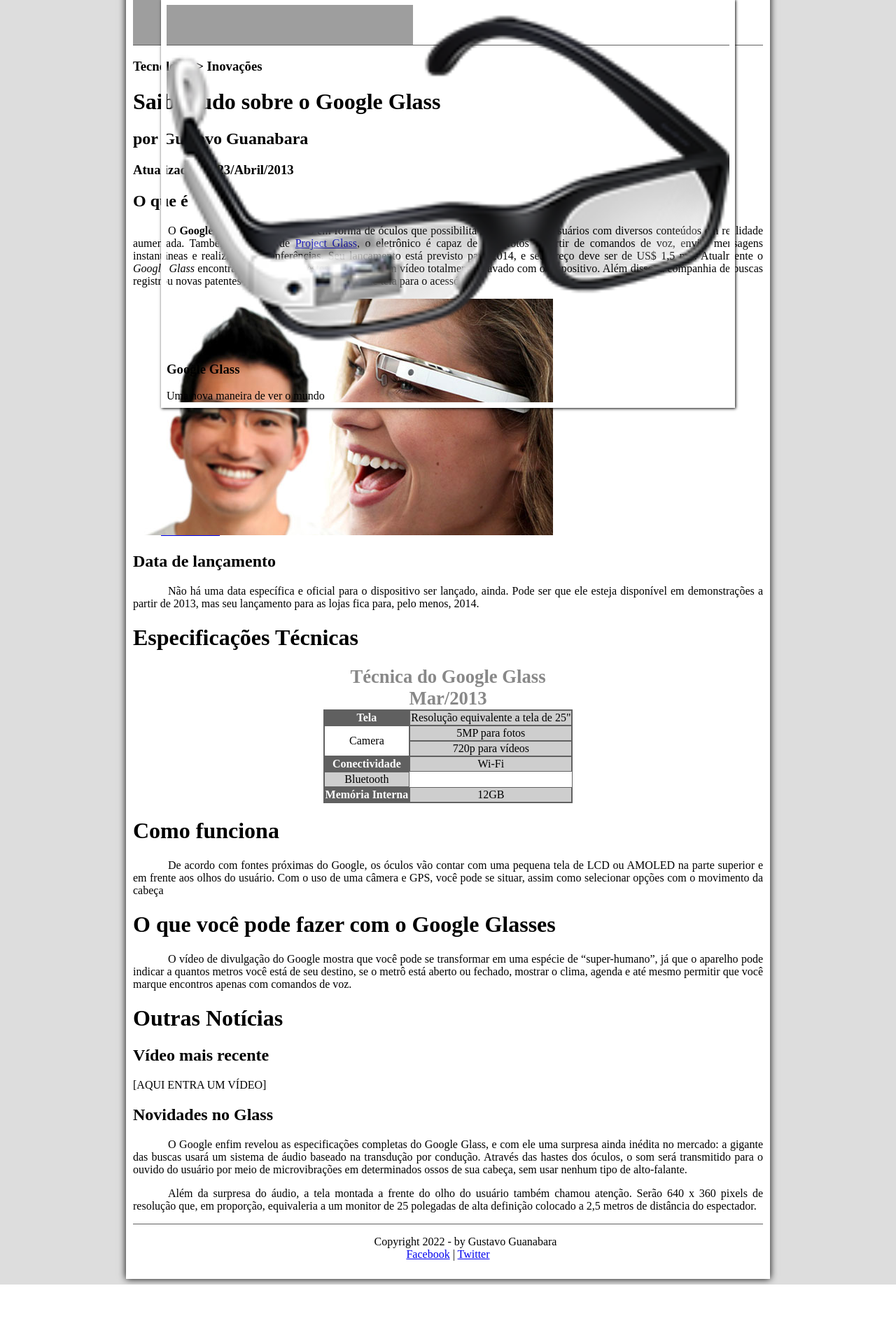
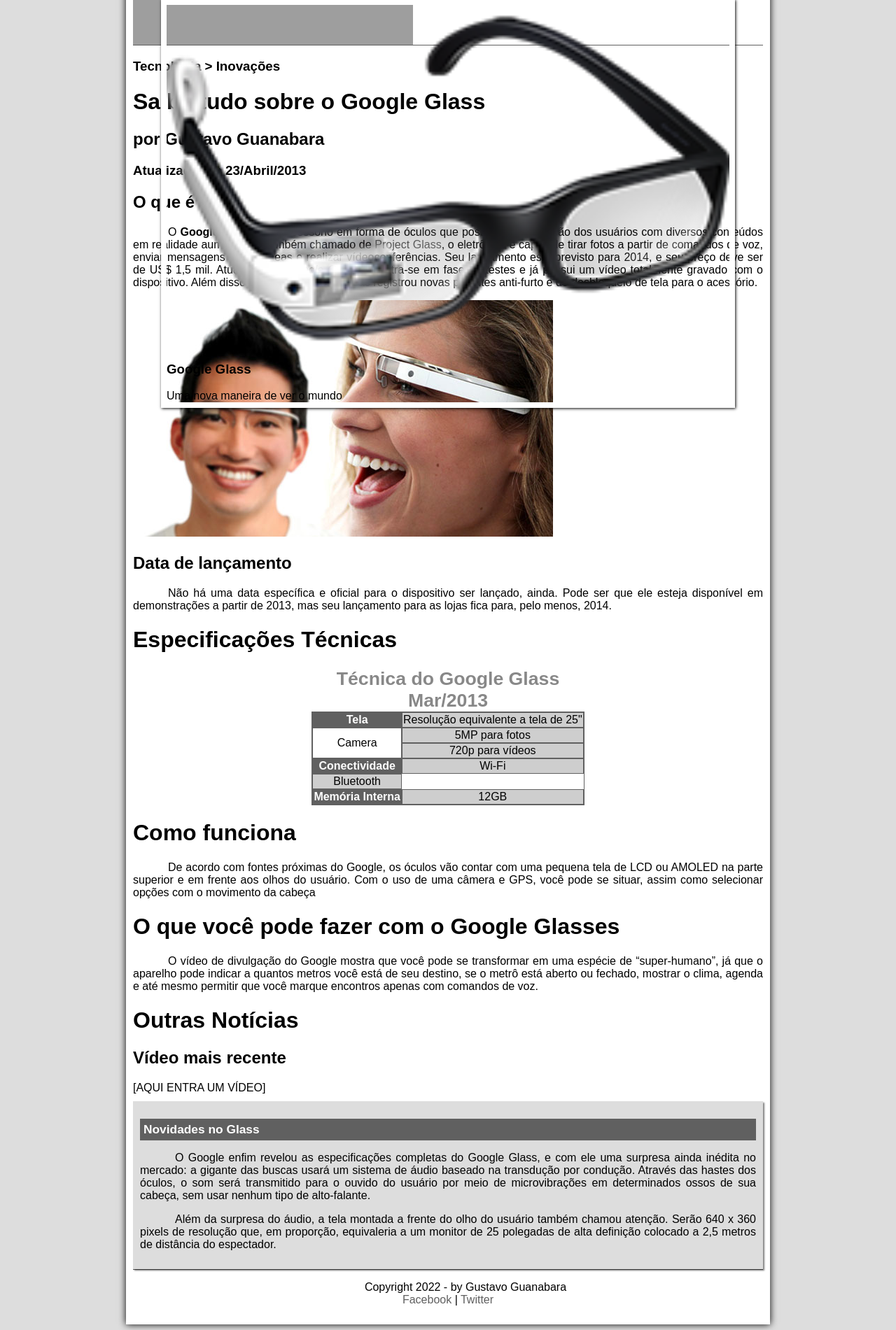
Before and after one commit to httpsgabi/CURSO_EM_VIDEO, a PHP site: page / in a window 1280 px wide. Shown: the part 111-2012 px from the top of the page at 70% size. Before the commit the page ends 1947 px from the top, so only its background shows below. Run offline with PHP 8.4, Linux system fonts and the light colour scheme; some web fonts are replaced; grey boxes are pictures that could not be loaded.

Commit message:
Update estilo.css

```diff
--- a/HTML/curso-html5-pacote01/projeto-glass-html5/_css/estilo.css
+++ b/HTML/curso-html5-pacote01/projeto-glass-html5/_css/estilo.css
@@ -1,75 +1,86 @@
 @charset "UTF-8";
 @import url(htts://fonts.googleleapis.com/css?family=Titillium+Web);
+
 @font-face {
     font-family: 'FonteLogo';
     src: url("../_fonts/bubblegum-sans-regular.otf");
 }
 
 body {
+    font-family: Arial;
     background-color: #dddddd;
-    color: rgba(0,0,0,1);
+    color: rgba(0, 0, 0, 1);
 }
 
-div#interface{
+div#interface {
     width: 900px;
     background-color: #ffffff;
     margin: -20px auto 0px auto;
-    box-shadow: 0px 0px 10px rgba(0,0,0);
+    box-shadow: 0px 0px 10px rgba(0, 0, 0);
     padding: 10px;
 }
 
-p{
+p {
     text-align: justify;
     text-indent: 50px;
 }
 
-header#cabecalho img#icone{
+a {
+    color: #606060;
+    text-decoration: none;
+}
+
+a:hover{
+    text-decoration: underline;
+}
+
+header#cabecalho img#icone {
     position: absolute;
     left: 780px;
     top: 70px;
 }
 
-header#cabecalho{
+header#cabecalho {
     border-bottom: 1px #606060 solid;
     height: 150px;
     background: url("../_imagem/glass-logo-peq.jpg") no-repeat 0px 80px;
 }
 
-header#cabecalho h1{
+header#cabecalho h1 {
     font-family: 'FonteLogo', sans-serif;
     font-size: 30pt;
     color: #606060;
-    text-shadow: 1px 1px 1px rgba(0,0,0,.6);
+    text-shadow: 1px 1px 1px rgba(0, 0, 0, .6);
     padding: 0px;
     margin-bottom: 0px;
 }
 
-header#cabecalho h2{
+header#cabecalho h2 {
     font-family: 'Titillium Web', sans-serif;
     color: #888888;
     font-size: 15pt;
     padding: 0px;
-    margin-top:0px;
+    margin-top: 0px;
 }
 
 /*Formatação de imagem com legendas*/
 
-figure.foto-legenda{
+figure.foto-legenda {
     position: relative;
-    border:8px solid white;
+    border: 8px solid white;
     box-shadow: 1px 1px 4px black;
 }
 
-figure.foto-legenda img{
+figure.foto-legenda img {
     width: 100%;
     height: 100%;
 }
 
-figure.foto-legenda figcapition{
-    opacity:0;
+figure.foto-legenda figcapition {
+    opacity: 0;
     position: absolute;
-    top:0px;
-    background-color: rgba(0,0,0,1);
+    top: 0px;
+    background-color: rgba(0, 0, 0, 1);
     color: white;
     width: 100%;
     height: 100%;
@@ -78,51 +89,52 @@ figure.foto-legenda figcapition{
     transition: opacity 1s;
 }
 
-figure.foto-legenda:hover figcaption{
+figure.foto-legenda:hover figcaption {
     opacity: 1;
 }
 
 /*Formatação de Menu*/
 
-nav#menu{
+nav#menu {
     display: block;
 }
 
-nav#menu ul{
-    list-style:none;
-    text-transform:uppercase;
+nav#menu ul {
+    list-style: none;
+    text-transform: uppercase;
     position: absolute;
     top: -20px;
     left: 300px;
 }
 
-nav#menu li{
+nav#menu li {
     display: inline-block;
     background-color: #dddddd;
     padding: 10px;
     margin: 2px;
-    transition: background-color 1s; /*talvez 0.5s*/
+    transition: background-color 1s;
+    /*talvez 0.5s*/
 }
 
-nav#menu li:hover{
+nav#menu li:hover {
     background-color: #606060;
 }
 
-nav#menu h1{
-    display:none;
+nav#menu h1 {
+    display: none;
 }
 
-nav#menu a{
+nav#menu a {
     color: #0000;
     text-decoration: none;
 }
 
-nav#menu a:hover{
+nav#menu a:hover {
     color: #ffffff;
     text-decoration: underline;
 }
 
-section#corpo{
+section#corpo {
     display: block;
     width: 520px;
     float: left;
@@ -130,39 +142,73 @@ section#corpo{
     padding-right: 15px;
 }
 
-table#tabelaspec{
+article#noticia-principal h2 {
+    font-size: 13pt;
+    color: #606060;
+    background-color: #dddddd;
+    padding: 5px 0px 5px 10px;
+    margin: 10px 0px 10px 0px;
+}
+
+header#cabecalho-artigo h1{
+    font-family: 'FonteLogo', sans-serif;
+    font-size: 20pt;
+    color: #606060;
+    margin-bottom: 0px;
+    margin-top: 0px;
+}
+
+header#cabecalho-artigo h1.direita{
+    text-align: left;
+}
+
+header#cabecalho-artigo h2{
+    font-size: 13pt;
+    color: #cecece;
+    background-color: #ffffff;
+    margin: 0px;
+}
+
+header#cabecalho-artigo h3{
+    font-size: 12pt;
+    color: #606060;
+    background-color: #ffffff;
+    margin: 0px;
+}
+
+table#tabelaspec {
     border: 1px solid #606060;
     border-spacing: 0px;
-    margin-left: auto ;
+    margin-left: auto;
     margin-right: auto;
 }
 
 table#tabelaspec td {
-   border: 1px solid #606060;
-   text-align: center;
-   vertical-align: middle;
+    border: 1px solid #606060;
+    text-align: center;
+    vertical-align: middle;
 }
 
-table#tabelaspec td.ce{
+table#tabelaspec td.ce {
     color: #ffffff;
     background-color: #606060;
     vertical-align: top;
     font-weight: bold;
 }
 
-table#tabelaspec td.cd{
+table#tabelaspec td.cd {
     background-color: #cecece;
 }
 
 table#tabelaspec caption {
-    color:#888888;
-    font-size:20pt;
+    color: #888888;
+    font-size: 20pt;
     font-weight: bolder;
 }
 
 table#tabelaspec caption span {
     display: block;
-    float:right;
+    float: right;
     color: #000000;
     font-size: 8pt;
     margin-top: 10px;
@@ -172,13 +218,31 @@ aside#lateral {
     display: block;
     width: 35 0px;
     float: right;
+    background-color: #dddddd;
+    padding: 10px;
+    margin-top: 10px;
+    box-shadow: 2px 2px 2px rgba(0,0,0,.5);
+}
+
+aside#lateral h1{
+    font-family: 'FonteLogo0';
+    font-size: 20pt;
+    color: #606060;
+    margin-top: 0px;
+}
+
+aside#lateral h2{
+    background-color: #606060;
+    font-size: 13pt;
+    color: #ffffff;
+    padding: 5px;
 }
 
 footer#rodape {
-    clear:both;
+    clear: both;
     border-top: 1px solid #606060;
 }
 
-footer#rodape p{
+footer#rodape p {
     text-align: center;
 }
```
